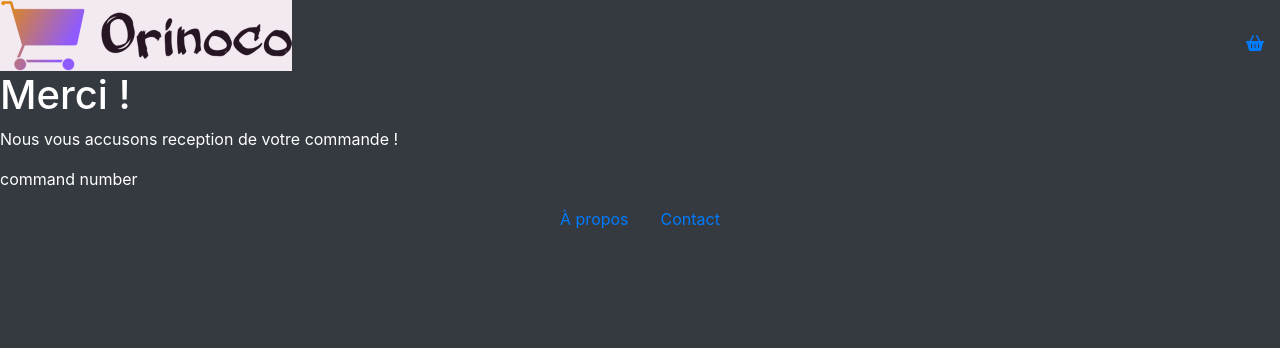
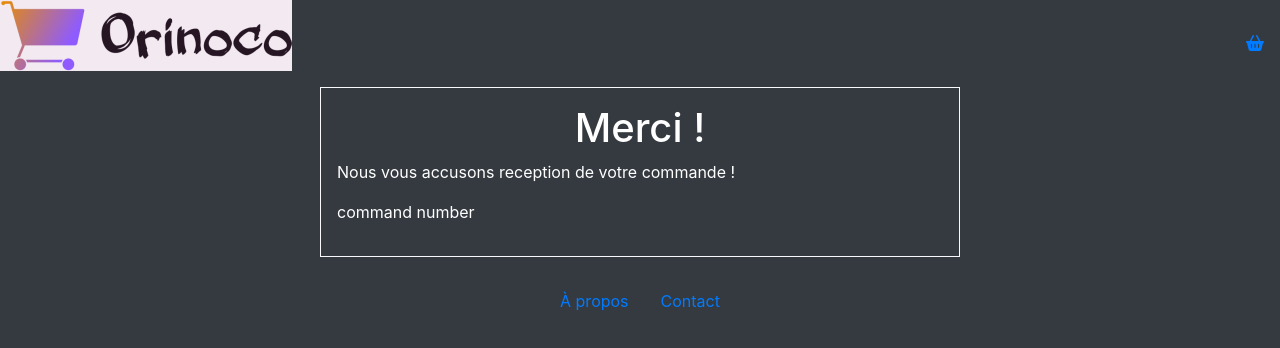
Before and after one commit to therealomicron/AlexHELD_5_24032021, a website: page pages/confirmation.html in a window 1280 px wide. Drawn offline with nearby package versions, Linux system fonts and the light colour scheme; files that its build step writes are made by us from their sources; a small style sheet from the web is missing; files whose address does not match are found by name.

Commit message:
Confirmation CSS in place, basket corrected

```diff
--- a/pages/confirmation.html
+++ b/pages/confirmation.html
@@ -13,17 +13,17 @@
 
     <body class="bg-dark text-white">
         <header class="d-flex flex-row justify-content-between align-items-end">
-            <a href="./index.html"> <img src="./assets/img/logo_300.png" alt="Le logo d'Orinoco" /> </a>
+            <a href="./index.html"> <img src="../assets/img/logo_300.png" alt="Le logo d'Orinoco" /> </a>
             <a class="m-3" href="./pages/basket.html"><i class="fas fa-shopping-basket"></i></a>
         </header>
-        <main>
-            <section>
-                <h1>Merci !</h1>
-                <p>Nous vous accusons reception de votre commande !</p>
+        <main class="d-flex flex-column vw-100 align-items-center">
+            <section class="d-flex flex-column w-50 border border-light p-3 my-3">
+                <h1 class="text-center">Merci !</h1>
+                <p class="">Nous vous accusons reception de votre commande !</p>
                 <p>command number</p>
             </section>
         </main>
-        <footer class="d-flex flex-row justify-content-center">
+        <footer class="d-flex flex-row justify-content-center my-3">
             <a class="mx-3" href="#">À propos</a>
             <a class="mx-3" href="#">Contact</a>
         </footer>
```
Also changed, not shown: pages/basket.html (+1 -1 lines).
